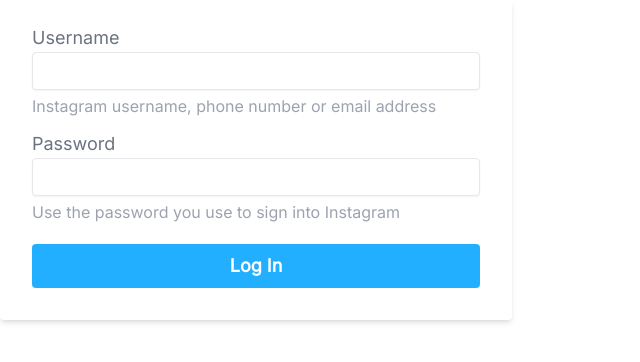
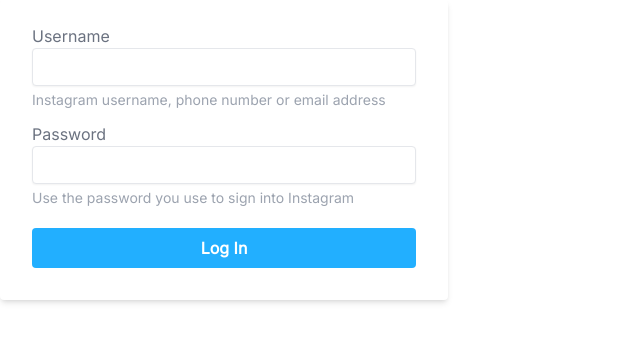
Before and after one commit to andrewrobles/arob, a React (Create React App) app in the folder client/: page / in a window 1280 px wide. Shown: the top 362 px of the page, without its empty margins (0-640 px from the left). Built offline with nearby package versions, Linux system fonts and the light colour scheme; no server answers.

Commit message:
Use npm start for docker client command

```diff
--- a/client/src/App.js
+++ b/client/src/App.js
@@ -25,24 +25,24 @@
   }
 
   return (
-    <div className="w-full max-w-lg font-['Inter']">
+    <div className="w-full max-w-md font-['Inter']">
       <form className="bg-white shadow-md rounded px-8 pt-6 pb-8 mb-4">
         <div className="mb-3">
-          <label className="block text-gray-500 text-lg" for="username">
+          <label className="block text-gray-500 text-md" for="username">
             Username
           </label>
           <input className="shadow-sm appearance-none border rounded w-full py-2 px-3 text-gray-700 mb-1 leading-tight focus:outline-none focus:shadow-outline" id="username" type="text"/>
-          <p className="text-gray-400 text-md">Instagram username, phone number or email address</p>
+          <p className="text-gray-400 text-sm">Instagram username, phone number or email address</p>
         </div>
         <div className="mb-5">
-          <label className="block text-gray-500 text-lg" for="password">
+          <label className="block text-gray-500 text-md" for="password">
             Password
           </label>
           <input className="shadow-sm appearance-none border rounded w-full py-2 px-3 text-gray-700 mb-1 leading-tight focus:outline-none focus:shadow-outline" id="password" type="password"/>
-          <p className="text-gray-400 text-md">Use the password you use to sign into Instagram</p>
+          <p className="text-gray-400 text-sm">Use the password you use to sign into Instagram</p>
         </div>
         <div className="flex items-center justify-between">
-          <button className="bg-[#22AFFF] hover:bg-[#198ED0] text-white text-lg font-bold py-2 px-4 rounded w-full focus:outline-none focus:shadow-outline" type="button">
+          <button className="bg-[#22AFFF] hover:bg-[#198ED0] text-white text-md font-bold py-2 px-4 rounded w-full focus:outline-none focus:shadow-outline" type="button">
             Log In
           </button>
         </div>
```
Also changed, not shown: 1 other file (tests, documents, lock files or other folders).
